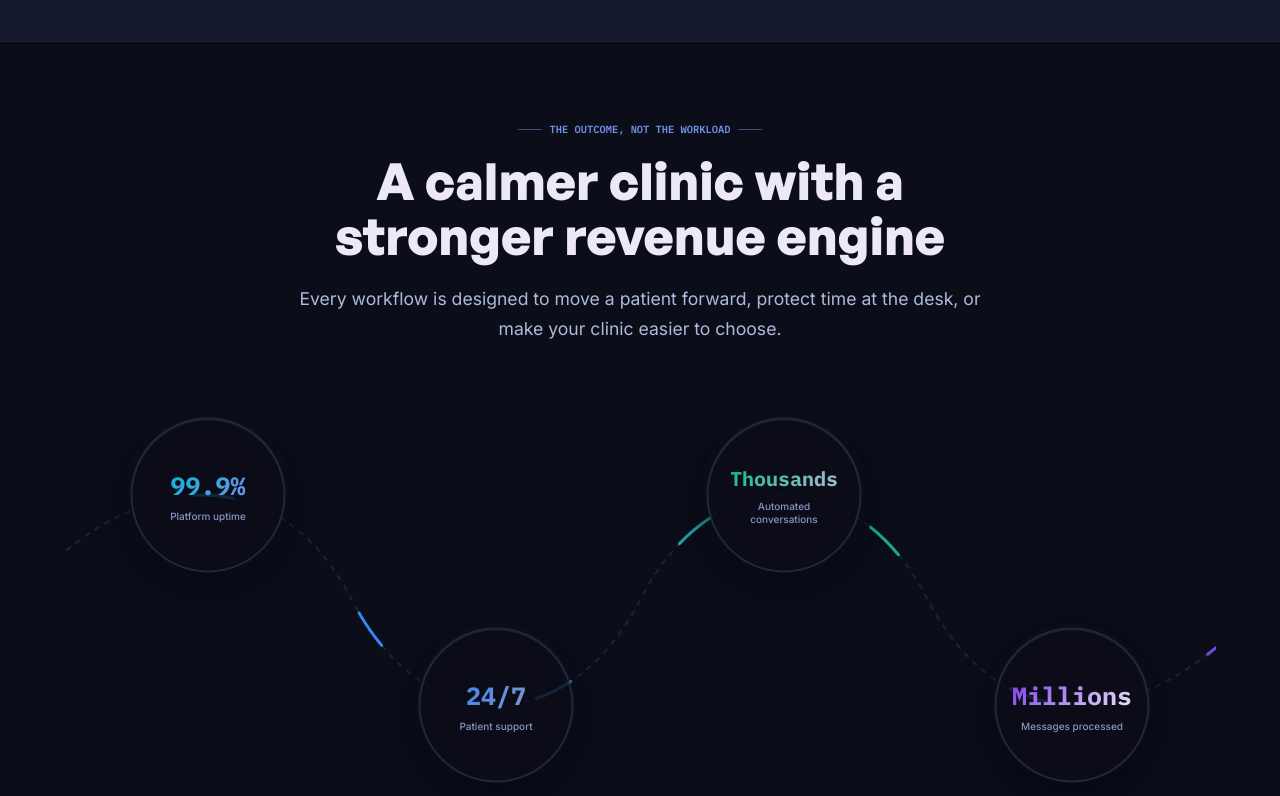
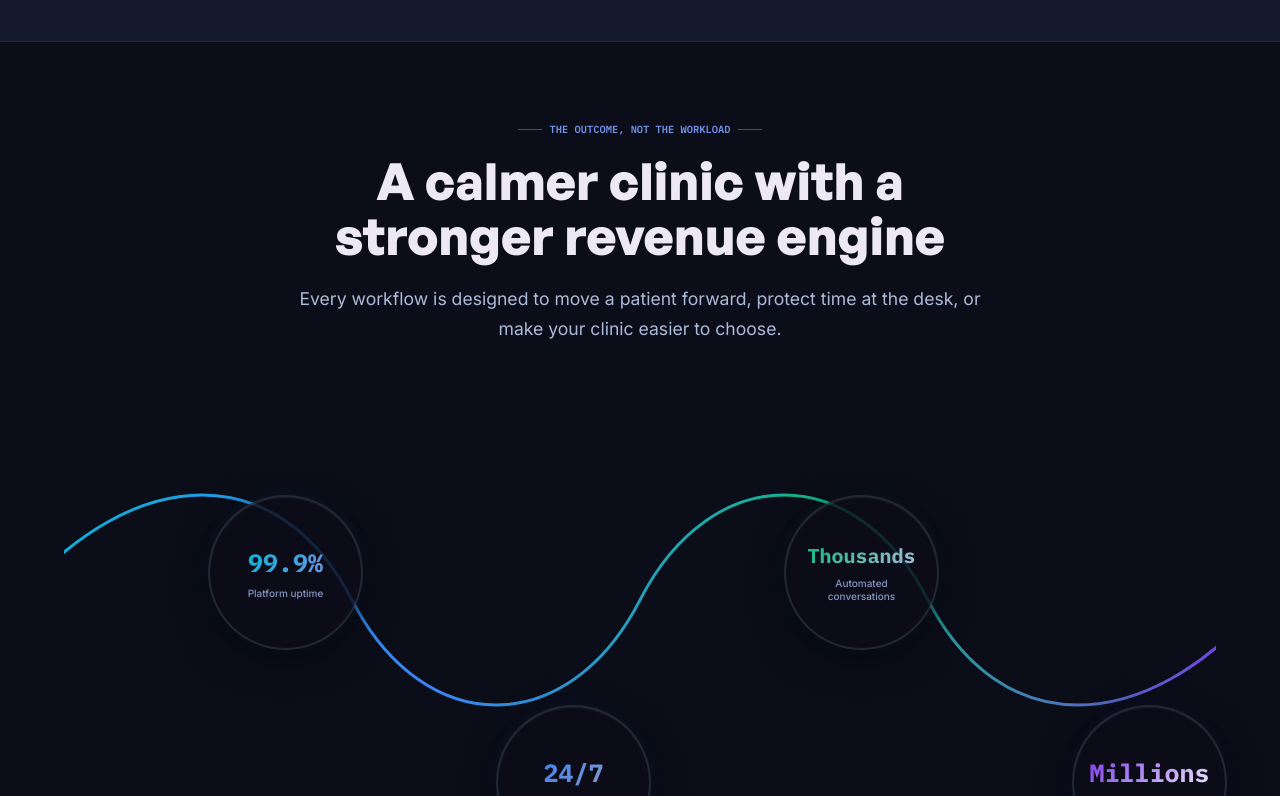
Before and after one commit to AaAlihamza77/landingpage1, a Next.js app: page / in a window 1280 px wide. Shown: the part 1364-2160 px from the top of the page. Built offline with nearby package versions, Linux system fonts and the light colour scheme.

Commit message:
feat: animate stats section on scroll and add custom 404 page for build compilation

```diff
--- /dev/null
+++ b/app/not-found.tsx
@@ -0,0 +1,16 @@
+import Link from "next/link";
+
+export default function NotFound() {
+  return (
+    <div style={{ display: "flex", flexDirection: "column", alignItems: "center", justifyContent: "center", minHeight: "100vh", backgroundColor: "#0B0D19", color: "#EDE8F5", fontFamily: "sans-serif", textAlign: "center", padding: "24px" }}>
+      <h1 style={{ fontSize: "3rem", fontWeight: "700", marginBottom: "16px", color: "#3B82F6" }}>404</h1>
+      <h2 style={{ fontSize: "1.5rem", fontWeight: "600", marginBottom: "24px" }}>Page Not Found</h2>
+      <p style={{ color: "#8697C4", marginBottom: "32px", maxWidth: "400px", lineHeight: "1.6" }}>
+        The page you are looking for doesn't exist or has been moved.
+      </p>
+      <Link href="/" style={{ padding: "12px 24px", borderRadius: "9999px", background: "linear-gradient(135deg, #3D52A0, #7091E6)", color: "#fff", textDecoration: "none", fontWeight: "600" }}>
+        Go Back Home
+      </Link>
+    </div>
+  );
+}
--- a/components/landing-page.tsx
+++ b/components/landing-page.tsx
@@ -661,12 +661,15 @@ function Outcomes() {
               strokeDasharray="6,6"
             />
             {/* Glowing Flow Thread */}
-            <path
+            <motion.path
               d="M -50 200 C 75 60, 225 60, 300 200 C 375 340, 525 340, 600 200 C 675 60, 825 60, 900 200 C 975 340, 1125 340, 1250 200"
               stroke="url(#thread-flow-glow)"
               strokeWidth="3"
               strokeLinecap="round"
-              className="thread-flow-path"
+              initial={{ pathLength: 0 }}
+              whileInView={{ pathLength: 1 }}
+              viewport={{ once: true, amount: 0.2 }}
+              transition={{ duration: 1.8, ease: "easeOut" }}
             />
             <defs>
               <linearGradient id="thread-flow-glow" x1="0%" y1="0%" x2="100%" y2="0%">
@@ -679,8 +682,15 @@ function Outcomes() {
           </svg>
 
           {/* Circles (Balls) Placed Exactly on the Wave Coordinates */}
-          {stats.map(item => (
-            <div key={item.label} className="stats-ball-c" style={{
+          {stats.map((item, idx) => (
+            <motion.div
+              key={item.label}
+              className="stats-ball-c"
+              initial={{ opacity: 0, scale: 0.4, y: 30 }}
+              whileInView={{ opacity: 1, scale: 1, y: 0 }}
+              viewport={{ once: true, amount: 0.3 }}
+              transition={{ delay: idx * 0.18, duration: 0.65, type: "spring", stiffness: 90 }}
+              style={{
                 position: "absolute",
                 left: item.left,
                 top: item.top,
@@ -700,7 +710,8 @@ function Outcomes() {
                 cursor: "pointer",
                 "--hover-color": item.color,
                 "--glow-color": `${item.color}45`
-            } as React.CSSProperties}>
+              } as React.CSSProperties}
+            >
 
               {/* Stat Value */}
               <div style={{
@@ -726,7 +737,7 @@ function Outcomes() {
                 lineHeight: 1.3,
                 maxWidth: 120
               }}>{item.label}</div>
-            </div>
+            </motion.div>
           ))}
         </div>
 
@@ -736,7 +747,18 @@ function Outcomes() {
           <div style={{ position: "absolute", left: "50%", transform: "translateX(-50%)", top: 0, bottom: 0, width: 30, zIndex: 0 }}>
             <svg width="30" height="100%" style={{ position: "absolute", inset: 0 }} fill="none" preserveAspectRatio="none">
               <line x1="15" y1="0" x2="15" y2="100%" stroke="rgba(112, 145, 230, 0.12)" strokeWidth="2" strokeDasharray="4 4" />
-              <line x1="15" y1="0" x2="15" y2="100%" stroke="url(#mobile-vertical-flow-glow)" strokeWidth="3" className="vertical-thread-path" />
+              <motion.line
+                x1="15"
+                y1="0"
+                x2="15"
+                y2="100%"
+                stroke="url(#mobile-vertical-flow-glow)"
+                strokeWidth="3"
+                initial={{ pathLength: 0 }}
+                whileInView={{ pathLength: 1 }}
+                viewport={{ once: true, amount: 0.1 }}
+                transition={{ duration: 1.6, ease: "easeOut" }}
+              />
               <defs>
                 <linearGradient id="mobile-vertical-flow-glow" x1="0" y1="0" x2="0" y2="1">
                   <stop offset="0%" stopColor="#06B6D4" />
@@ -749,8 +771,15 @@ function Outcomes() {
           </div>
 
           {/* Circles (Balls) stacked vertically */}
-          {stats.map(item => (
-            <div key={item.label} className="stats-ball-c-mobile" style={{
+          {stats.map((item, idx) => (
+            <motion.div
+              key={item.label}
+              className="stats-ball-c-mobile"
+              initial={{ opacity: 0, scale: 0.4, y: 20 }}
+              whileInView={{ opacity: 1, scale: 1, y: 0 }}
+              viewport={{ once: true, amount: 0.2 }}
+              transition={{ delay: idx * 0.15, duration: 0.5, type: "spring", stiffness: 90 }}
+              style={{
                 position: "relative",
                 width: 155,
                 height: 155,
@@ -768,7 +797,8 @@ function Outcomes() {
                 cursor: "pointer",
                 "--hover-color": item.color,
                 "--glow-color": `${item.color}45`
-            } as React.CSSProperties}>
+              } as React.CSSProperties}
+            >
 
               {/* Stat Value */}
               <div style={{
@@ -794,7 +824,7 @@ function Outcomes() {
                 lineHeight: 1.3,
                 maxWidth: 120
               }}>{item.label}</div>
-            </div>
+            </motion.div>
           ))}
         </div>
 
```
Lines whose indentation alone changed are shown as unchanged.
